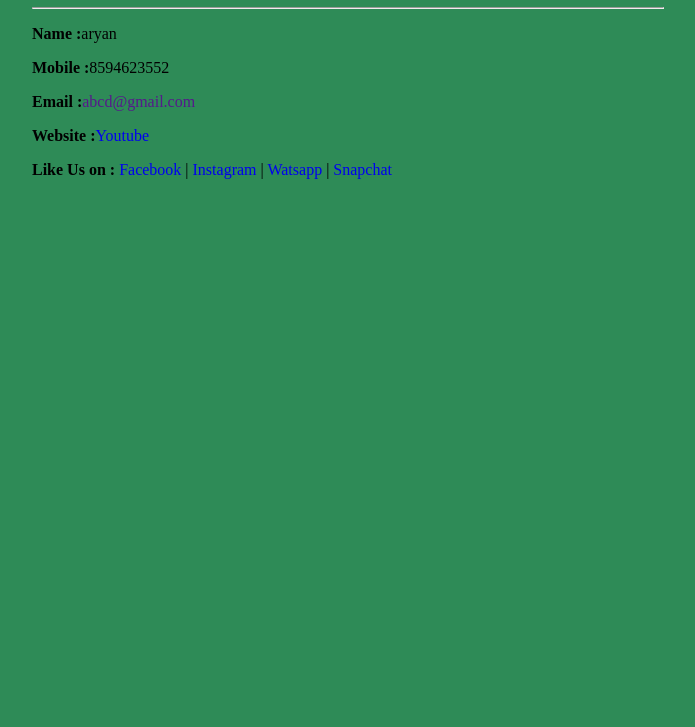
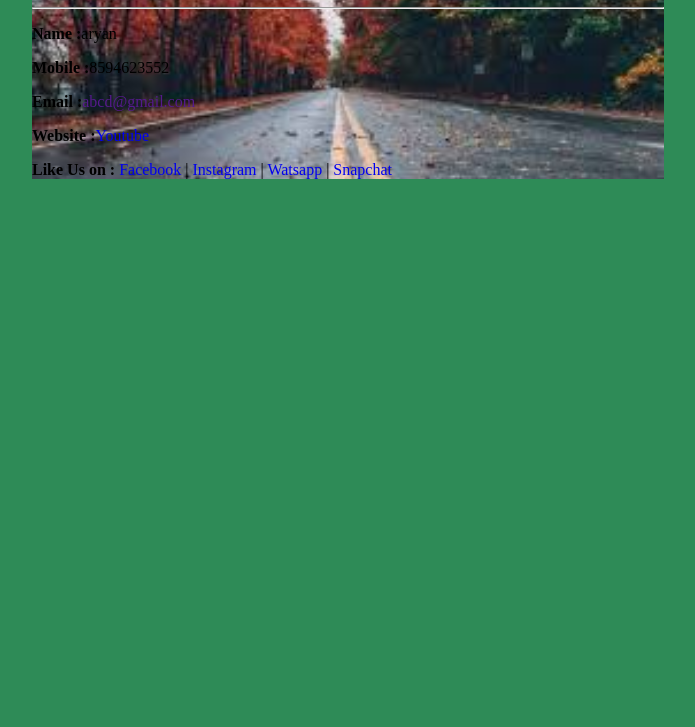
Before and after one commit to Asfak04/website, a plain HTML site: page index.html in a window 1280 px wide. Shown: the part 73-800 px from the top of the page, without its empty margins (292-987 px from the left). Drawn offline with Linux system fonts and the light colour scheme.

Commit message:
index.html updated

```diff
--- a/index.html
+++ b/index.html
@@ -15,10 +15,17 @@
         width: 50%;
         margin: auto;
       }
+      .div1{
+
+          background-image: url(./image/images.jpg);
+          background-size: cover;
+          background-position: center;
+          background-repeat: no-repeat;
+      }
     </style>
   </head>
   <body>
-    <div>
+    <div class="div1">
 
       <h1>Give me all details</h1>
       <hr>
```
